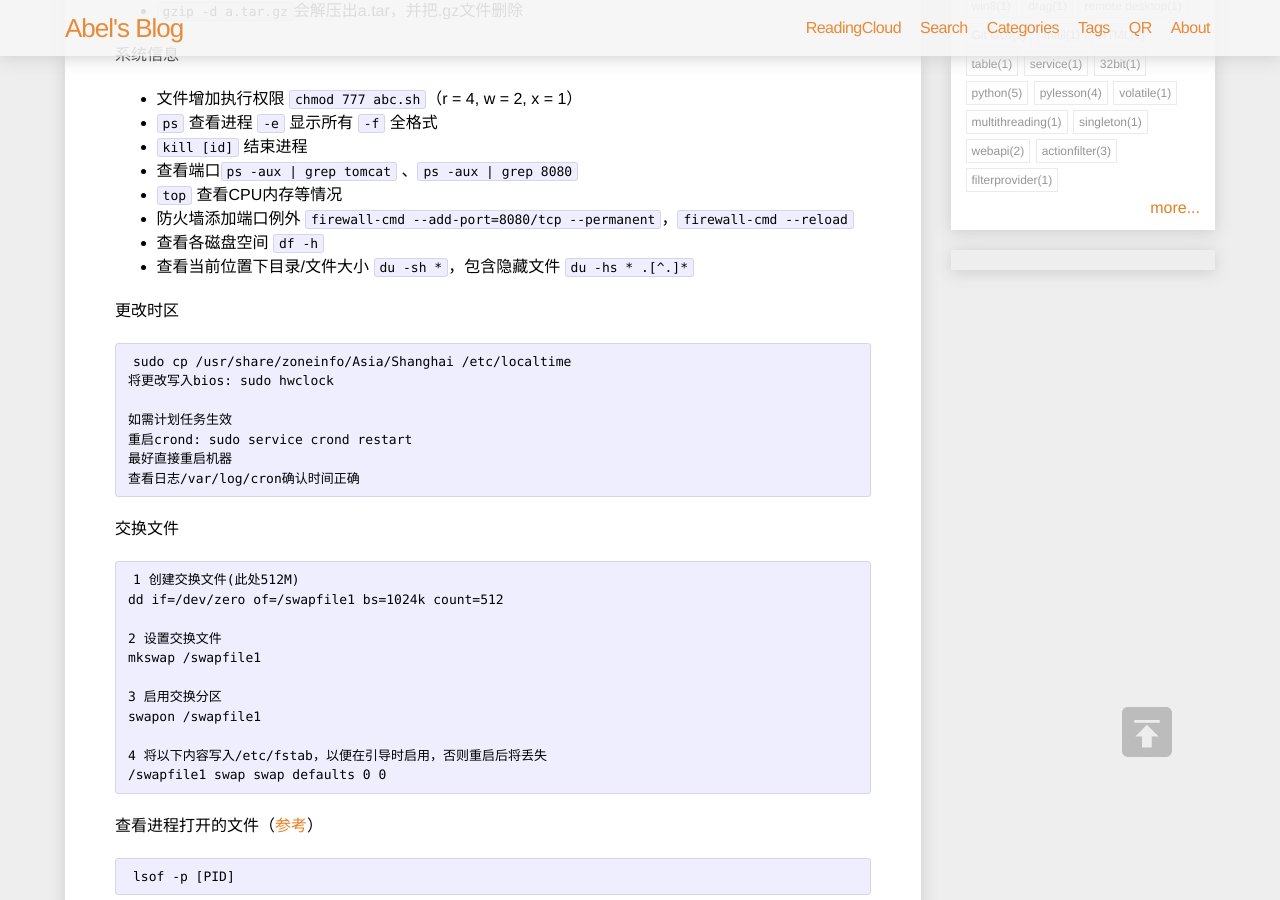
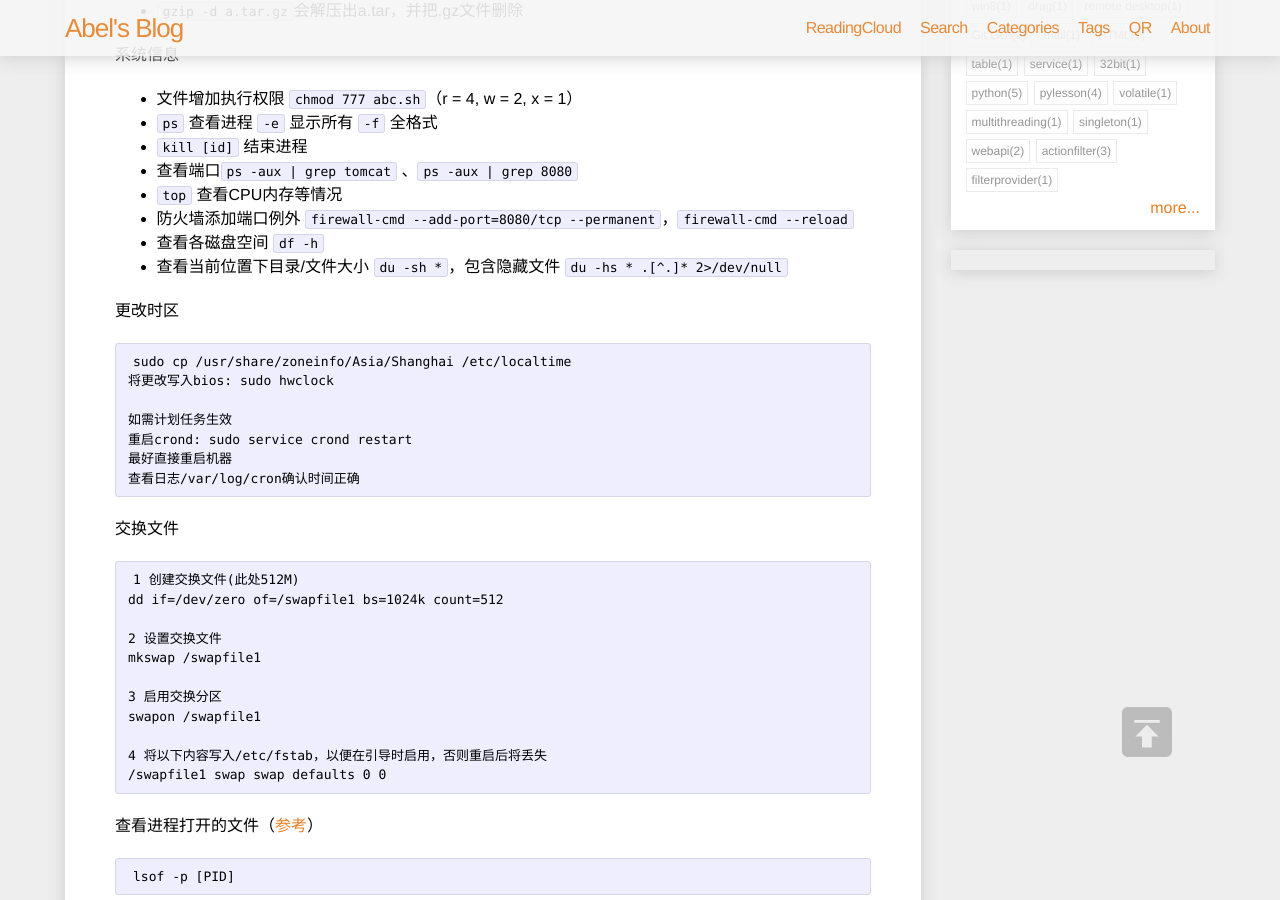
Before and after one commit to Abel-Liu/Abel-Liu.github.io, a Jekyll site: the page built from _posts/Linux/2015-04-23-linux-cmd.md, in a window 1280 px wide and 900 px high, scrolled down 911 px. Built offline with Jekyll 4.4.1, drawn with Linux system fonts in a browser that asks for light colours; nearby versions of some CDN libraries; comment, search, counter and statistics services are not loaded.

Commit message:
Update 2015-04-23-linux-cmd.md

```diff
--- a/_posts/Linux/2015-04-23-linux-cmd.md
+++ b/_posts/Linux/2015-04-23-linux-cmd.md
@@ -45,7 +45,7 @@
 * `top` 查看CPU内存等情况
 * 防火墙添加端口例外 `firewall-cmd --add-port=8080/tcp --permanent`，`firewall-cmd --reload`
 * 查看各磁盘空间 `df -h`
-* 查看当前位置下目录/文件大小 `du -sh *`，包含隐藏文件 `du -hs * .[^.]*`
+* 查看当前位置下目录/文件大小 `du -sh *`，包含隐藏文件 `du -hs * .[^.]* 2>/dev/null`
 
 更改时区
 
```
